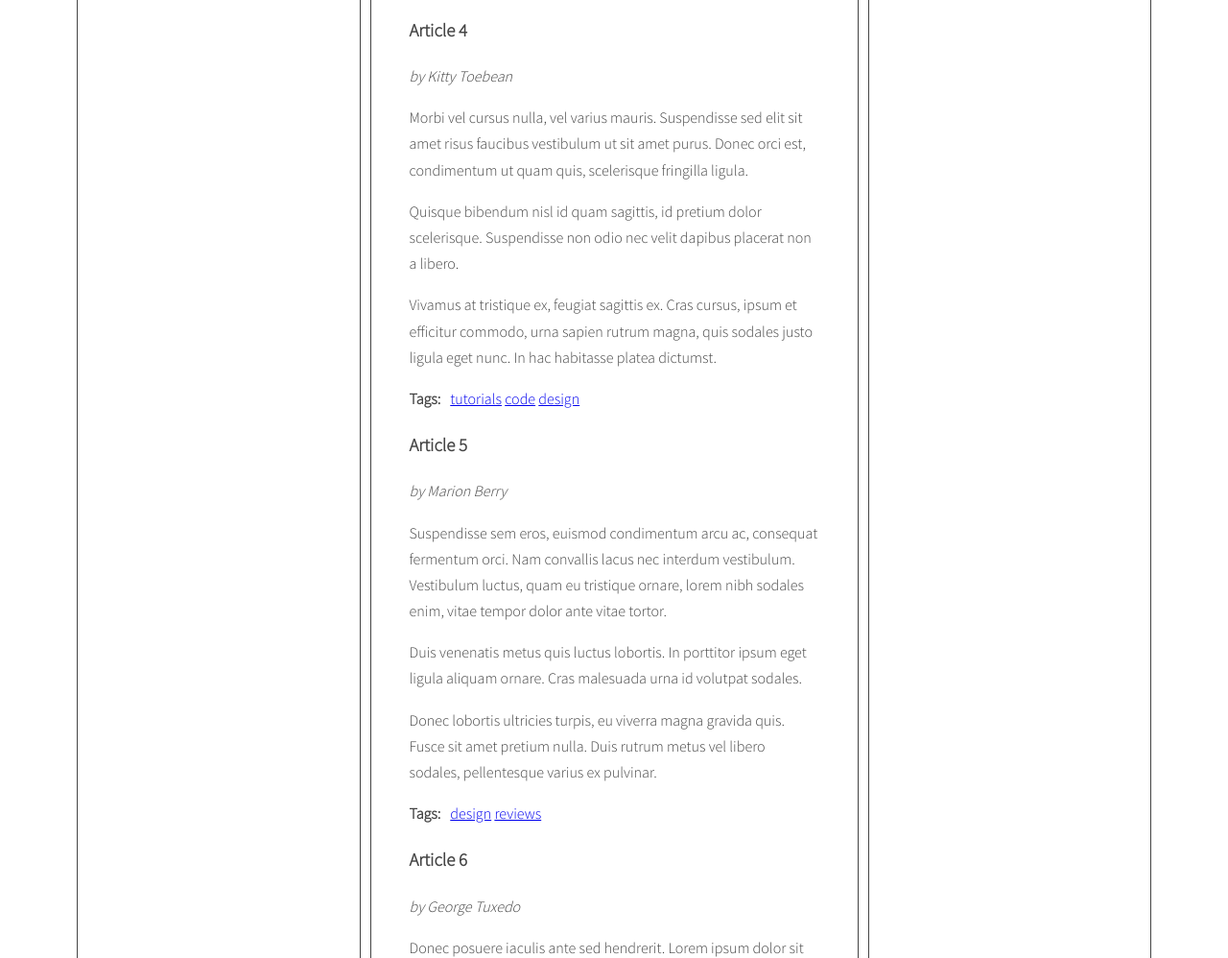
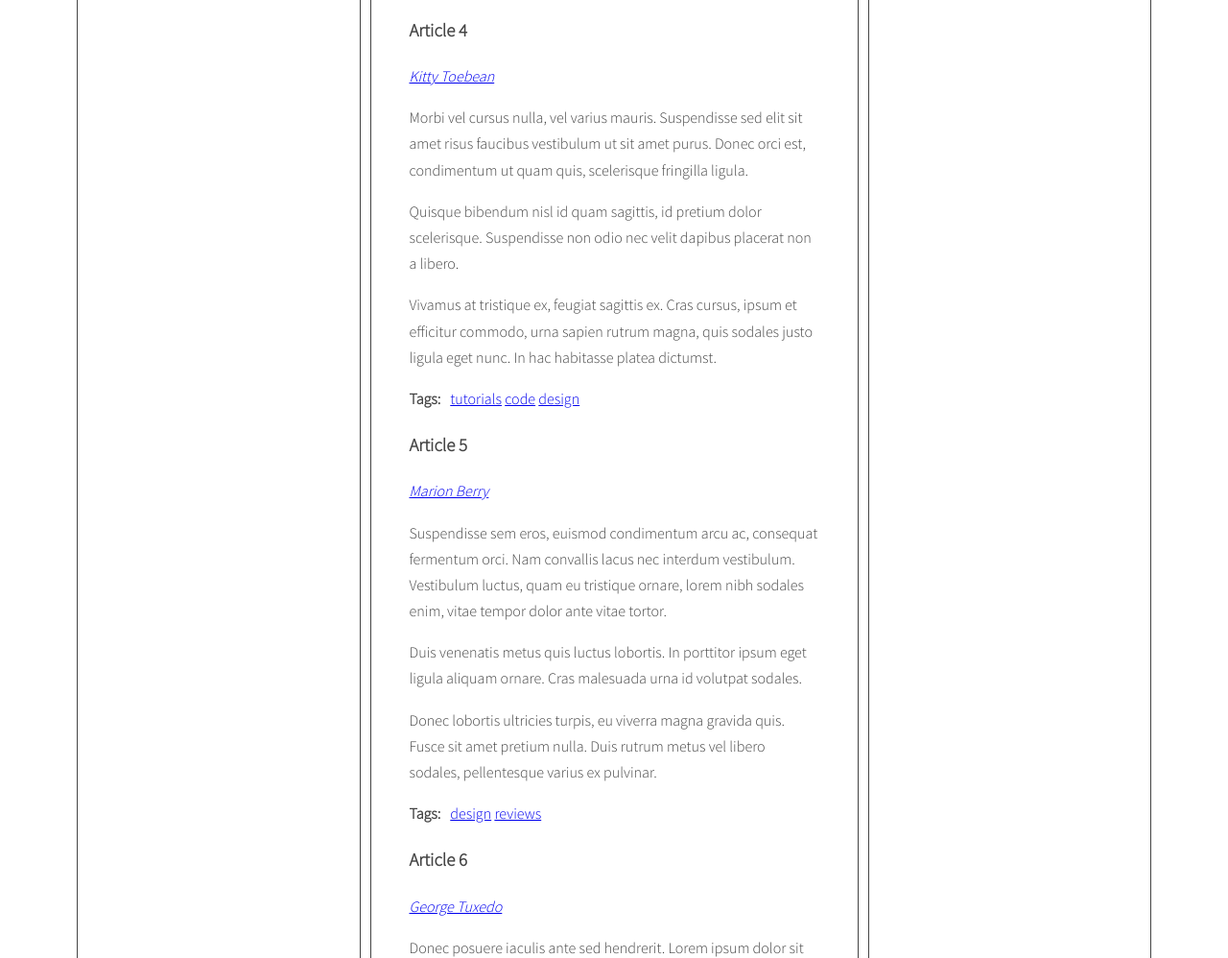
Before and after one commit to wbanko/javascript-blog, a website: page index.html in a window 1280 px wide. Shown: the part 1802-2800 px from the top of the page at 96% size. Drawn offline with nearby package versions, Linux system fonts and the light colour scheme.

Commit message:
add author click function

```diff
--- a/index.html
+++ b/index.html
@@ -17,9 +17,9 @@
               </ul>
             </aside>
             <section class="posts">
-              <article class="post active" id="article-1" data-tags="design tutorials">
+              <article class="post active" id="article-1" data-tags="design tutorials" data-author="Marion Berry">
                 <h3 class="post-title">Article 1</h3>
-                <p class="post-author">by Marion Berry</p>
+                <p class="post-author"></p>
                 <div class="post-content">
                   <p>Duis non dolor efficitur erat interdum fringilla a lobortis dolor. Aenean in massa viverra, pretium augue et, imperdiet diam. Proin varius vitae lectus ut suscipit. Etiam metus lacus, molestie at ante eget, gravida tristique metus. Morbi finibus elit mi, ut aliquam libero tempor eu.</p>
                   <p>Curabitur a arcu ut nunc ornare tempor. Vestibulum et augue purus. Sed mattis auctor iaculis. Duis placerat tempus nisl, et commodo sem varius sed. Ut ac ultrices leo. Aliquam efficitur augue a scelerisque lacinia. Donec sit amet justo lacus.</p>
@@ -31,9 +31,9 @@
                   </ul>
                 </div>
               </article>
-              <article class="post active" id="article-2" data-tags="news code">
+              <article class="post active" id="article-2" data-tags="news code" data-author="Theo Tabby">
                 <h3 class="post-title">Article 2</h3>
-                <p class="post-author">by Theo Tabby</p>
+                <p class="post-author"></p>
                 <div class="post-content">
                   <p>Phasellus sollicitudin, arcu vel iaculis ullamcorper, quam leo viverra orci, et faucibus quam sapien vel est. Maecenas ac suscipit elit. Nullam interdum, lorem vitae venenatis pulvinar, ex dui malesuada nunc, tempus cursus enim metus vel nulla.</p>
                   <p>Integer hendrerit, eros id efficitur dapibus, ante arcu ullamcorper orci, a iaculis felis turpis at purus. Quisque sodales posuere sapien vel consectetur. Duis dui urna, commodo non ante nec, mattis dictum enim. Donec aliquam erat sed diam lobortis, vel gravida lacus laoreet. Phasellus pretium maximus mi, eu posuere justo suscipit vel.</p>
@@ -45,9 +45,9 @@
                   </ul>
                 </div>
               </article>
-              <article class="post active" id="article-3" data-tags="news reviews design">
+              <article class="post active" id="article-3" data-tags="news reviews design" data-author="George Tuxedo">
                 <h3 class="post-title">Article 3</h3>
-                <p class="post-author">by George Tuxedo</p>
+                <p class="post-author"></p>
                 <div class="post-content">
                   <p>Mauris vel pellentesque turpis, ac sodales nisl. Quisque iaculis mi velit, ut convallis tellus accumsan a. Quisque iaculis, nisi et dignissim tincidunt, nisl eros euismod nulla, finibus laoreet erat enim posuere elit.</p>
                   <p>Aenean at semper urna. Duis vel sapien molestie, egestas diam consequat, molestie nulla. Praesent a malesuada metus. Praesent et tempus leo.</p>
@@ -59,9 +59,9 @@
                   </ul>
                 </div>
               </article>
-              <article class="post active" id="article-4" data-tags="tutorials code design">
+              <article class="post active" id="article-4" data-tags="tutorials code design" data-author="Kitty Toebean">
                 <h3 class="post-title">Article 4</h3>
-                <p class="post-author">by Kitty Toebean</p>
+                <p class="post-author"></p>
                 <div class="post-content">
                   <p>Morbi vel cursus nulla, vel varius mauris. Suspendisse sed elit sit amet risus faucibus vestibulum ut sit amet purus. Donec orci est, condimentum ut quam quis, scelerisque fringilla ligula.</p>
                   <p>Quisque bibendum nisl id quam sagittis, id pretium dolor scelerisque. Suspendisse non odio nec velit dapibus placerat non a libero.</p>
@@ -73,9 +73,9 @@
                   </ul>
                 </div>
               </article>
-              <article class="post active" id="article-5" data-tags="design reviews">
+              <article class="post active" id="article-5" data-tags="design reviews" data-author="Marion Berry">
                 <h3 class="post-title">Article 5</h3>
-                <p class="post-author">by Marion Berry</p>
+                <p class="post-author"></p>
                 <div class="post-content">
                   <p>Suspendisse sem eros, euismod condimentum arcu ac, consequat fermentum orci. Nam convallis lacus nec interdum vestibulum. Vestibulum luctus, quam eu tristique ornare, lorem nibh sodales enim, vitae tempor dolor ante vitae tortor.</p>
                   <p>Duis venenatis metus quis luctus lobortis. In porttitor ipsum eget ligula aliquam ornare. Cras malesuada urna id volutpat sodales.</p>
@@ -87,9 +87,9 @@
                   </ul>
                 </div>
               </article>
-              <article class="post active" id="article-6" data-tags="reviews code">
+              <article class="post active" id="article-6" data-tags="reviews code" data-author="George Tuxedo">
                 <h3 class="post-title">Article 6</h3>
-                <p class="post-author">by George Tuxedo</p>
+                <p class="post-author"></p>
                 <div class="post-content">
                   <p>Donec posuere iaculis ante sed hendrerit. Lorem ipsum dolor sit amet, consectetur adipiscing elit. Quisque hendrerit neque nec urna tincidunt, quis vehicula dui vulputate. Morbi est sapien, auctor ut lectus eu, placerat viverra lorem.</p>
                   <p>Cras consectetur at erat id accumsan. Suspendisse lacinia in nulla quis vulputate. Nunc vitae consectetur augue. Nam ut vehicula mi. Aliquam tristique, purus in hendrerit porta, elit lectus finibus mi, vel malesuada nisl lectus a libero.</p>
@@ -101,9 +101,9 @@
                   </ul>
                 </div>
               </article>
-              <article class="post active" id="article-7" data-tags="code news">
+              <article class="post active" id="article-7" data-tags="code news" data-author="Kitty Toebean">
                 <h3 class="post-title">Article 7</h3>
-                <p class="post-author">by Kitty Toebean</p>
+                <p class="post-author"></p>
                 <div class="post-content">
                   <p>Donec eleifend mauris ac nisl fermentum, ac fermentum turpis dignissim. Aliquam diam nisl, imperdiet a varius eget, lobortis sed nisi. Nullam suscipit ipsum sed magna blandit, sed pellentesque urna malesuada.</p>
                   <p>Duis vestibulum arcu et lectus viverra porta. Praesent tempor lacus eget quam mattis, sit amet venenatis diam ultrices. Morbi gravida sapien quis ligula tincidunt, vel sagittis erat ultrices.</p>
@@ -115,9 +115,9 @@
                   </ul>
                 </div>
               </article>
-              <article class="post active" id="article-8" data-tags="news design tutorials">
+              <article class="post active" id="article-8" data-tags="news design tutorials" data-author="Theo Tabby">
                 <h3 class="post-title">Article 8</h3>
-                <p class="post-author">by Theo Tabby</p>
+                <p class="post-author"></p>
                 <div class="post-content">
                   <p>Praesent quis imperdiet erat. Curabitur tempor sapien a interdum malesuada. Proin libero erat, sagittis a sollicitudin eget, pulvinar nec risus. Cras et suscipit sem.</p>
                   <p>Maecenas consequat diam nec sollicitudin congue. Aenean porttitor porttitor quam, condimentum interdum metus congue sed. Donec at nulla ipsum.</p>
@@ -129,9 +129,9 @@
                   </ul>
                 </div>
               </article>
-              <article class="post active" id="article-9" data-tags="news tutorials">
+              <article class="post active" id="article-9" data-tags="news tutorials" data-author="Marion Berry">
                 <h3 class="post-title">Article 9</h3>
-                <p class="post-author">by Marion Berry</p>
+                <p class="post-author"></p>
                 <div class="post-content">
                   <p>Tam et facilisis purus. Donec vulputate est quis lobortis posuere. Nunc vitae lorem ut odio faucibus pulvinar nec in justo. Ut ut ante ac tellus ornare tempus. Nunc maximus, tortor et dictum convallis, nunc libero posuere leo, scelerisque ultrices arcu sapien ut tellus.</p>
                   <p>Fusce lacinia augue massa, non tincidunt tortor auctor quis. Vestibulum ut pretium nisl. Etiam id tellus tempus, commodo ligula vehicula, porta magna.</p>
@@ -143,9 +143,9 @@
                   </ul>
                 </div>
               </article>
-              <article class="post active" id="article-10" data-tags="code design news reviews">
+              <article class="post active" id="article-10" data-tags="code design news reviews" data-author="George Tuxedo">
                 <h3 class="post-title">Article 10</h3>
-                <p class="post-author">by George Tuxedo</p>
+                <p class="post-author"></p>
                 <div class="post-content">
                   <p>Aliquam erat volutpat. Ut non eleifend lectus. Donec suscipit tellus tempor, ornare dui id, hendrerit neque. Phasellus lacinia laoreet dui in luctus. Sed hendrerit, magna sit amet varius tempor, augue augue scelerisque est, non scelerisque mauris libero eu sapien.</p>
                   <p>Sed at sapien in quam sollicitudin aliquam. In interdum metus a mi porttitor luctus. Sed commodo, arcu id lacinia posuere, felis elit pharetra urna, at feugiat est orci sit amet libero. Quisque in nisl est. Nullam vehicula at lectus non luctus. Cras aliquam neque magna, at varius nisi egestas ut.</p>
--- a/js/script.js
+++ b/js/script.js
@@ -104,7 +104,6 @@ function generateTags(){
 
     /* split tags into array */
     const articleTagsArray = articleTags.split(' ');
-    console.log(articleTagsArray);
 
     /* START LOOP: for each tag */
       for(let tag of articleTagsArray){
@@ -115,7 +114,7 @@ function generateTags(){
       console.log('tagprint');
 
       /* add generated code to html variable */
-      html = html + tagHTML
+      html += tagHTML
       console.log(tag);
 
     /* END LOOP: for each tag */
@@ -182,3 +181,90 @@ function addClickListenersToTags(){
 }
 }
 addClickListenersToTags();
+
+function generateAuthors(){
+  /* find all articles */
+  const articles = document.querySelectorAll(optArticleSelector);
+
+  /* START LOOP: for every article: */
+    for(let article of articles) {
+
+    /* find author wrapper */
+    const authorWrapper = article.querySelector(optArticleAuthorSelector);
+
+    /* make html variable with empty string */
+    let html = '';
+
+    /* get authors from data-author attribute */
+    const author = article.getAttribute('data-author');
+    console.log(author);
+
+      /* generate HTML of the link */
+      const authorHTML = '<a href="#author-' + author + '"><span>' + author + '</span></a>';
+      console.log('Print author');
+
+      /* add generated code to html variable */
+      html = html + authorHTML
+      console.log(author);
+
+    /* insert HTML of all the links into the tags wrapper */
+    authorWrapper.innerHTML = authorHTML;
+  /* END LOOP: for every article: */
+}
+}
+generateAuthors();
+
+function authorClickHandler(event){
+  /* prevent default action for this event */
+  event.preventDefault();
+
+  /* make new constant named "clickedElement" and give it the value of "this" */
+  const clickedElement = this;
+  console.log('Clicked element:', clickedElement);
+
+  /* make a new constant "href" and read the attribute "href" of the clicked element */
+  const href = clickedElement.getAttribute('href');
+  console.log('Href of clicked element:', href);
+
+  /* make a new constant "tag" and extract tag from the "href" constant */
+  const author = href.replace('#author-', '');
+  console.log('Extracted author:', author);
+
+  /* find all tag links with class active */
+  const authorLinks = document.querySelectorAll('a.active[href^="#author-"]');
+
+  /* START LOOP: for each active tag link */
+  for(let authorLink of authorLinks){
+
+     /* remove class active */
+    authorLink.classList.remove('active');
+
+  /* END LOOP: for each active tag link */
+}
+  /* find all tag links with "href" attribute equal to the "href" constant */
+  const matchingLinks = document.querySelectorAll('a[href="' + href + '"]');
+
+  /* START LOOP: for each found tag link */
+  for(let matchingLink of matchingLinks){
+
+    /* add class active */
+    clickedElement.classList.add('active');
+  /* END LOOP: for each found tag link */
+  }
+  /* execute function "generateTitleLinks" with article selector as argument */
+  generateTitleLinks('[data-author="' + author + '"]');
+}
+
+function addClickListenersToAuthors(){
+  /* find all links to tags */
+  const links = document.querySelectorAll('a[href^="#author-"]');
+
+  /* START LOOP: for each link */
+  for(let link of links){
+    /* add tagClickHandler as event listener for that link */
+    link.addEventListener('click', authorClickHandler);
+
+  /* END LOOP: for each link */
+}
+}
+addClickListenersToAuthors();
```
